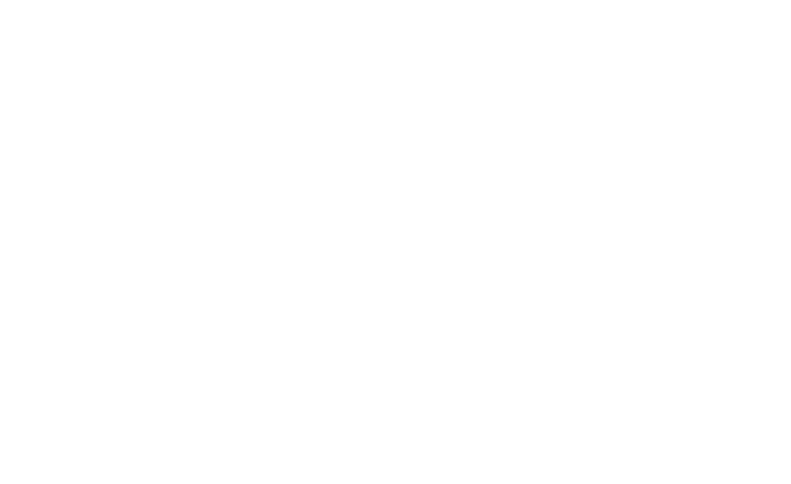
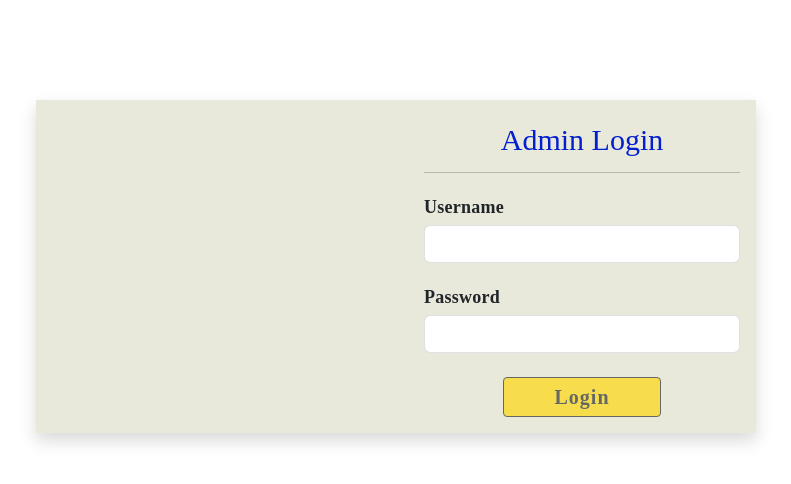
Before and after one commit to Dineshrao0058/matha-admin, an Angular app: page / in a window 1280 px wide. Shown: the top 484 px of the page, without its empty margins (244-1035 px from the left). Built offline with nearby package versions, Linux system fonts and the light colour scheme.

Commit message:
admin login sucess

```diff
--- a/src/app/Admin/admin-dashboard/admin-dashboard.component.html
+++ b/src/app/Admin/admin-dashboard/admin-dashboard.component.html
@@ -5,9 +5,9 @@
       [opened]="(isHandset$ | async) === false">
     <mat-toolbar>Menu</mat-toolbar>
     <mat-nav-list>
-      <a mat-list-item href="#">Link 1</a>
-      <a mat-list-item href="#">Link 2</a>
-      <a mat-list-item href="#">Link 3</a>
+      <a mat-list-item href="#">Add Frames</a>
+      <a mat-list-item href="#">Add shapes</a>
+      <a mat-list-item href="#">Add Sizes</a>
     </mat-nav-list>
   </mat-sidenav>
   <mat-sidenav-content>
--- a/src/app/Admin/admin-login/admin-login.component.html
+++ b/src/app/Admin/admin-login/admin-login.component.html
@@ -1,4 +1,4 @@
-<div class="container main">
+<!-- <div class="container main">
     <input type="checkbox" id="flip">
     <div class="cover">
         <div class="front">
@@ -6,6 +6,13 @@
             <div class="text">
                 <span class="text-1">Every new friend is a <br> new adventure</span>
                 <span class="text-2">Let's get connected</span>
+            </div>
+        </div>
+        <div class="back">
+            <img class="backImg" src="images/backImg.jpg" alt="">
+            <div class="text">
+                <span class="text-1">Complete miles of journey <br> with one step</span>
+                <span class="text-2">Let's get started</span>
             </div>
         </div>
     </div>
@@ -21,16 +28,60 @@
                         </div>
                         <div class="input-box">
                             <i class="fas fa-lock"></i>
-                            <input type="password" placeholder="Enter your password" required
-                                formControlName="Password">
+                            <input type="password" placeholder="Enter your password" required formControlName="assword">
                         </div>
                         <div class="text"><a href="#">Forgot password?</a></div>
                         <div class="button input-box">
                             <input type="submit" value="Sumbit">
+                        </div>
+                        <div class="text sign-up-text">Already have an account? <label for="flip">Login now</label>
                         </div>
                     </div>
                 </form>
             </div>
         </div>
     </div>
+</div> -->
+<div class="container-fluid main">
+    <div class="container adminlogin">
+        <div class="row m-auto">
+            <div class="col-sm-8 m-auto">
+                <div class="shadow">
+                    <div class="card-body p-0">
+                        <div class="row">
+                            <div class="col-sm-6">
+                                <!-- <div class="row">
+                                    <img src="/assets/images/adminlogo.jpg" alt="" height="370">
+                                </div> -->
+                            </div>
+                            <div class="col-lg-6">
+                                <div class="p-3">
+                                    <div class="mb-1 mt-2">
+                                        <h1 class="text-center text-theme">Admin Login</h1>
+                                    </div>
+                                    <hr>
+                                    <form [formGroup]="AdminLoginForm" (ngSubmit)="adminlogin()">
+                                        <div class="form-group mt-4 mb-4">
+                                            <label class="mb-2">Username</label>
+                                            <input type="text" class="form-control" id="exampleInputName"
+                                                formControlName="username">
+                                        </div>
+                                        <div class="form-group mb-4">
+                                            <label class="mb-2">Password</label>
+                                            <input type="password" class="form-control" id="exampleInputPassword1"
+                                                formControlName="password">
+                                        </div>
+                                        <div class="text-center">
+                                            <button type="submit" class="btn btn-sm btn-theme"
+                                                [disabled]="this.AdminLoginForm.invalid">Login</button>
+                                        </div>
+                                    </form>
+                                </div>
+                            </div>
+                        </div>
+                    </div>
+                </div>
+            </div>
+        </div>
+    </div>
 </div>
--- a/src/app/Admin/admin-login/admin-login.component.scss
+++ b/src/app/Admin/admin-login/admin-login.component.scss
@@ -1,255 +1,298 @@
-* {
+// * {
 
-    box-sizing: border-box;
-    font-family: "Poppins", sans-serif;
+//     box-sizing: border-box;
+//     font-family: "Poppins", sans-serif;
+// }
+
+// .main {
+//     padding-top: 80px;
+//     display: flex;
+//     align-items: center;
+//     justify-content: center;
+//     background: #968ba4;
+//     padding: 30px;
+//     margin-top: 50px;
+// }
+
+// .container {
+//     position: relative;
+//     max-width: 850px;
+//     width: 100%;
+//     background: #fff;
+//     padding: 40px 30px;
+//     box-shadow: 0 5px 10px rgba(0, 0, 0, 0.2);
+//     perspective: 2700px;
+// }
+
+// .container .cover {
+//     position: absolute;
+//     top: 0;
+//     left: 50%;
+//     height: 100%;
+//     width: 50%;
+//     z-index: 98;
+//     transition: all 1s ease;
+//     transform-origin: left;
+//     transform-style: preserve-3d;
+// }
+
+// .container #flip:checked~.cover {
+//     transform: rotateY(-180deg);
+// }
+
+// .container .cover .front,
+// .container .cover .back {
+//     position: absolute;
+//     top: 0;
+//     left: 0;
+//     height: 100%;
+//     width: 100%;
+// }
+
+// .cover .back {
+//     transform: rotateY(180deg);
+//     backface-visibility: hidden;
+// }
+
+// .container .cover::before,
+// .container .cover::after {
+//     content: '';
+//     position: absolute;
+//     height: 100%;
+//     width: 100%;
+//     background: #7f47c9;
+//     opacity: 0.5;
+//     z-index: 12;
+// }
+
+// .container .cover::after {
+//     opacity: 0.3;
+//     transform: rotateY(180deg);
+//     backface-visibility: hidden;
+// }
+
+// .container .cover img {
+//     position: absolute;
+//     height: 100%;
+//     width: 100%;
+//     object-fit: cover;
+//     z-index: 10;
+// }
+
+// .container .cover .text {
+//     position: absolute;
+//     z-index: 130;
+//     height: 100%;
+//     width: 100%;
+//     display: flex;
+//     flex-direction: column;
+//     align-items: center;
+//     justify-content: center;
+// }
+
+// .cover .text .text-1,
+// .cover .text .text-2 {
+//     font-size: 26px;
+//     font-weight: 600;
+//     color: #fff;
+//     text-align: center;
+// }
+
+// .cover .text .text-2 {
+//     font-size: 15px;
+//     font-weight: 500;
+// }
+
+// .container .forms {
+//     height: 100%;
+//     width: 100%;
+//     background: #fff;
+// }
+
+// .container .form-content {
+//     display: flex;
+//     align-items: center;
+//     justify-content: space-between;
+// }
+
+// .form-content .login-form,
+// .form-content .signup-form {
+//     width: calc(100% / 2 - 25px);
+// }
+
+// .forms .form-content .title {
+//     position: relative;
+//     font-size: 24px;
+//     font-weight: 500;
+//     color: #333;
+// }
+
+// .forms .form-content .title:before {
+//     content: '';
+//     position: absolute;
+//     left: 0;
+//     bottom: 0;
+//     height: 3px;
+//     width: 25px;
+//     background: #7d2ae8;
+// }
+
+// .forms .signup-form .title:before {
+//     width: 20px;
+// }
+
+// // fotm
+// .forms .form-content .input-boxes {
+//     margin-top: 30px;
+// }
+
+// // inputs
+// .forms .form-content .input-box {
+//     display: flex;
+//     align-items: center;
+//     height: 50px;
+//     width: 100%;
+//     margin: 10px 0;
+//     position: relative;
+// }
+
+// // inputbox
+// .form-content .input-box input {
+//     height: 100%;
+//     width: 100%;
+//     outline: none;
+//     border: none;
+//     padding: 0 30px;
+//     font-size: 16px;
+//     font-weight: 500;
+//     border-bottom: 2px solid rgba(0, 0, 0, 0.2);
+//     transition: all 0.3s ease;
+// }
+
+// .form-content .input-box input:focus,
+// .form-content .input-box input:valid {
+//     border-color: #7d2ae8;
+// }
+
+// .form-content .input-box i {
+//     position: absolute;
+//     color: #7d2ae8;
+//     font-size: 17px;
+// }
+
+// .forms .form-content .text {
+//     font-size: 14px;
+//     font-weight: 500;
+//     color: #333;
+// }
+
+// .forms .form-content .text a {
+//     text-decoration: none;
+// }
+
+// .forms .form-content .text a:hover {
+//     text-decoration: underline;
+// }
+
+// .forms .form-content .button {
+//     color: #fff;
+//     margin-top: 40px;
+// }
+
+// .forms .form-content .button input {
+//     color: #fff;
+//     background: #7d2ae8;
+//     border-radius: 6px;
+//     padding: 0;
+//     cursor: pointer;
+//     transition: all 0.4s ease;
+// }
+
+// .forms .form-content .button input:hover {
+//     background: #5b13b9;
+// }
+
+// .forms .form-content label {
+//     color: #5b13b9;
+//     cursor: pointer;
+// }
+
+// .forms .form-content label:hover {
+//     text-decoration: underline;
+// }
+
+// .forms .form-content .login-text,
+// .forms .form-content .sign-up-text {
+//     text-align: center;
+//     margin-top: 25px;
+// }
+
+// .container #flip {
+//     display: none;
+// }
+
+// @media (max-width: 730px) {
+//     .container .cover {
+//         display: none;
+//     }
+
+//     .form-content .login-form,
+//     .form-content .signup-form {
+//         width: 100%;
+//     }
+
+//     .form-content .signup-form {
+//         display: none;
+//     }
+
+//     .container #flip:checked~.forms .signup-form {
+//         display: block;
+//     }
+
+//     .container #flip:checked~.forms .login-form {
+//         display: none;
+//     }
+// }
+
+
+.adminlogin {
+    margin: 100px auto;
 }
 
-.main {
-    padding-top: 80px;
-    display: flex;
-    align-items: center;
-    justify-content: center;
-    background: #968ba4;
-    padding: 30px;
-    margin-top: 50px;
-}
-
-.container {
-    position: relative;
-    max-width: 850px;
-    width: 100%;
-    background: #fff;
-    padding: 40px 30px;
-    box-shadow: 0 5px 10px rgba(0, 0, 0, 0.2);
-    perspective: 2700px;
-}
-
-.container .cover {
-    position: absolute;
-    top: 0;
-    left: 50%;
-    height: 100%;
-    width: 50%;
-    z-index: 98;
-    transition: all 1s ease;
-    transform-origin: left;
-    transform-style: preserve-3d;
-}
-
-.container #flip:checked~.cover {
-    transform: rotateY(-180deg);
-}
-
-.container .cover .front,
-.container .cover .back {
-    position: absolute;
-    top: 0;
-    left: 0;
-    height: 100%;
-    width: 100%;
-}
-
-.cover .back {
-    transform: rotateY(180deg);
-    backface-visibility: hidden;
-}
-
-.container .cover::before,
-.container .cover::after {
-    content: '';
-    position: absolute;
-    height: 100%;
-    width: 100%;
-    background: #7f47c9;
-    opacity: 0.5;
-    z-index: 12;
-}
-
-.container .cover::after {
-    opacity: 0.3;
-    transform: rotateY(180deg);
-    backface-visibility: hidden;
-}
-
-.container .cover img {
-    position: absolute;
-    height: 100%;
-    width: 100%;
-    object-fit: cover;
-    z-index: 10;
-}
-
-.container .cover .text {
-    position: absolute;
-    z-index: 130;
-    height: 100%;
-    width: 100%;
-    display: flex;
-    flex-direction: column;
-    align-items: center;
-    justify-content: center;
-}
-
-.cover .text .text-1,
-.cover .text .text-2 {
-    font-size: 26px;
-    font-weight: 600;
-    color: #fff;
+.header {
+    background-color: rgb(246, 201, 246);
+    padding: 40px;
+    font-size: 25px;
+    font-weight: bold;
+    font-family: 'Times New Roman', Times, serif;
+    letter-spacing: 1px;
     text-align: center;
 }
 
-.cover .text .text-2 {
-    font-size: 15px;
-    font-weight: 500;
+.shadow {
+    background-color: #e8e8db;
+    box-shadow: 10px 8px 8px -4px rgb(161, 161, 149);
 }
 
-.container .forms {
-    height: 100%;
-    width: 100%;
-    background: #fff;
+.text-theme {
+    color: #041fcf !important;
+    font-family: 'Times New Roman', Times, serif;
+    font-size: 30px;
+
 }
 
-.container .form-content {
-    display: flex;
-    align-items: center;
-    justify-content: space-between;
+.btn-theme {
+    background-color: gold;
+    width: 50%;
+    margin: auto;
+    font-family: 'Times New Roman', Times, serif;
+    letter-spacing: 1px;
+    font-size: 20px;
+    font-weight: bold;
 }
 
-.form-content .login-form,
-.form-content .signup-form {
-    width: calc(100% / 2 - 25px);
+label {
+    font-family: 'Times New Roman', Times, serif;
+    font-weight: bold;
+    font-size: 18px;
 }
-
-.forms .form-content .title {
-    position: relative;
-    font-size: 24px;
-    font-weight: 500;
-    color: #333;
-}
-
-.forms .form-content .title:before {
-    content: '';
-    position: absolute;
-    left: 0;
-    bottom: 0;
-    height: 3px;
-    width: 25px;
-    background: #7d2ae8;
-}
-
-.forms .signup-form .title:before {
-    width: 20px;
-}
-
-// fotm
-.forms .form-content .input-boxes {
-    margin-top: 30px;
-}
-
-// inputs
-.forms .form-content .input-box {
-    display: flex;
-    align-items: center;
-    height: 50px;
-    width: 100%;
-    margin: 10px 0;
-    position: relative;
-}
-
-// inputbox
-.form-content .input-box input {
-    height: 100%;
-    width: 100%;
-    outline: none;
-    border: none;
-    padding: 0 30px;
-    font-size: 16px;
-    font-weight: 500;
-    border-bottom: 2px solid rgba(0, 0, 0, 0.2);
-    transition: all 0.3s ease;
-}
-
-.form-content .input-box input:focus,
-.form-content .input-box input:valid {
-    border-color: #7d2ae8;
-}
-
-.form-content .input-box i {
-    position: absolute;
-    color: #7d2ae8;
-    font-size: 17px;
-}
-
-.forms .form-content .text {
-    font-size: 14px;
-    font-weight: 500;
-    color: #333;
-}
-
-.forms .form-content .text a {
-    text-decoration: none;
-}
-
-.forms .form-content .text a:hover {
-    text-decoration: underline;
-}
-
-.forms .form-content .button {
-    color: #fff;
-    margin-top: 40px;
-}
-
-.forms .form-content .button input {
-    color: #fff;
-    background: #7d2ae8;
-    border-radius: 6px;
-    padding: 0;
-    cursor: pointer;
-    transition: all 0.4s ease;
-}
-
-.forms .form-content .button input:hover {
-    background: #5b13b9;
-}
-
-.forms .form-content label {
-    color: #5b13b9;
-    cursor: pointer;
-}
-
-.forms .form-content label:hover {
-    text-decoration: underline;
-}
-
-.forms .form-content .login-text,
-.forms .form-content .sign-up-text {
-    text-align: center;
-    margin-top: 25px;
-}
-
-.container #flip {
-    display: none;
-}
-
-@media (max-width: 730px) {
-    .container .cover {
-        display: none;
-    }
-
-    .form-content .login-form,
-    .form-content .signup-form {
-        width: 100%;
-    }
-
-    .form-content .signup-form {
-        display: none;
-    }
-
-    .container #flip:checked~.forms .signup-form {
-        display: block;
-    }
-
-    .container #flip:checked~.forms .login-form {
-        display: none;
-    }
-}
--- a/src/app/Admin/admin-login/admin-login.component.ts
+++ b/src/app/Admin/admin-login/admin-login.component.ts
@@ -1,7 +1,7 @@
 import { Component, OnInit } from '@angular/core';
 import { FormBuilder, FormGroup, FormsModule, ReactiveFormsModule, Validators } from '@angular/forms';
 import { Router } from '@angular/router';
-
+import { AdminService } from '../../shared/services/admin.service';
 @Component({
   selector: 'app-admin-login',
   standalone: true,
@@ -10,21 +10,33 @@ import { Router } from '@angular/router';
   styleUrl: './admin-login.component.scss'
 })
 export class AdminLoginComponent implements OnInit {
+  AdminLoginForm!: FormGroup;
+  username!: string;
   password!: string;
-  mobileno!: string;
-  loginForm!: FormGroup;
-  constructor(private router: Router, private fb: FormBuilder) {
+  constructor(private AdminApi: AdminService,
+    private fb: FormBuilder,
+    private Routes: Router) { }
 
+  ngOnInit(): void {
+    this.AdminLoginForm = this.fb.group({
+     username: ['', [Validators.required]],
+      password: ['', [Validators.required]]
+    })
   }
-  ngOnInit(): void {
-    this.loginForm = this.fb.group({
-      password: ['', Validators.required],
-      mobileno: ['', Validators.required]
+  adminlogin() {
+    if (this.AdminLoginForm.valid) {
+      let username = this.AdminLoginForm.get('username')?.value
+      let password = this.AdminLoginForm.get('password')?.value
 
-    })
-
-  }
-  login() {
-
+      this.AdminApi.getAdmin(this.AdminLoginForm.value).subscribe((res: any) => {
+        if (res) {
+          localStorage.setItem('admin', JSON.stringify(res))
+          this.Routes.navigate(['admin-dashboard'])
+          alert('login sucesfully')
+        } else {
+          alert("Invalid Credentials")
+        }
+      })
+    }
   }
 }
--- a/src/app/app.config.ts
+++ b/src/app/app.config.ts
@@ -4,7 +4,8 @@ import { provideRouter } from '@angular/router';
 import { routes } from './app.routes';
 import { provideClientHydration } from '@angular/platform-browser';
 import { provideAnimationsAsync } from '@angular/platform-browser/animations/async';
+import { provideHttpClient } from '@angular/common/http';
 
 export const appConfig: ApplicationConfig = {
-  providers: [provideRouter(routes), provideClientHydration(), provideAnimationsAsync()]
+  providers: [provideRouter(routes), provideClientHydration(), provideHttpClient(), provideAnimationsAsync()]
 };
--- a/src/app/app.routes.ts
+++ b/src/app/app.routes.ts
@@ -1,12 +1,11 @@
 import { Routes } from '@angular/router';
-
 import { AdminLoginComponent } from './Admin/admin-login/admin-login.component';
 import { AdminDashboardComponent } from './Admin/admin-dashboard/admin-dashboard.component';
 export const routes: Routes = [
-
+    { path: '', component: AdminLoginComponent },
     { path: 'admin', component: AdminLoginComponent },
     {
-        path: 'dashboard', component: AdminDashboardComponent, children: [
+        path: 'admin-dashboard', component: AdminDashboardComponent, children: [
 
         ]
     }
```
Also changed, not shown: src/app/shared/services/admin.service.ts (+6 -1 lines).
